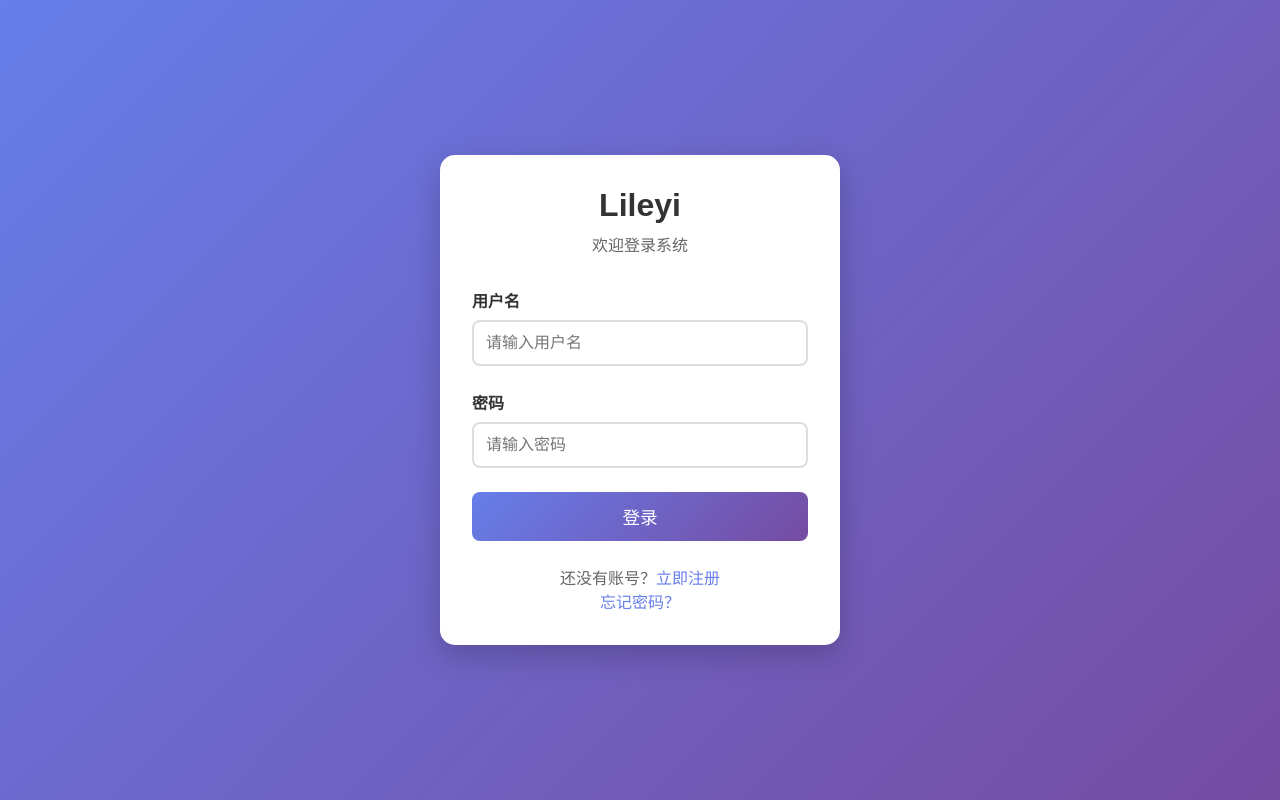
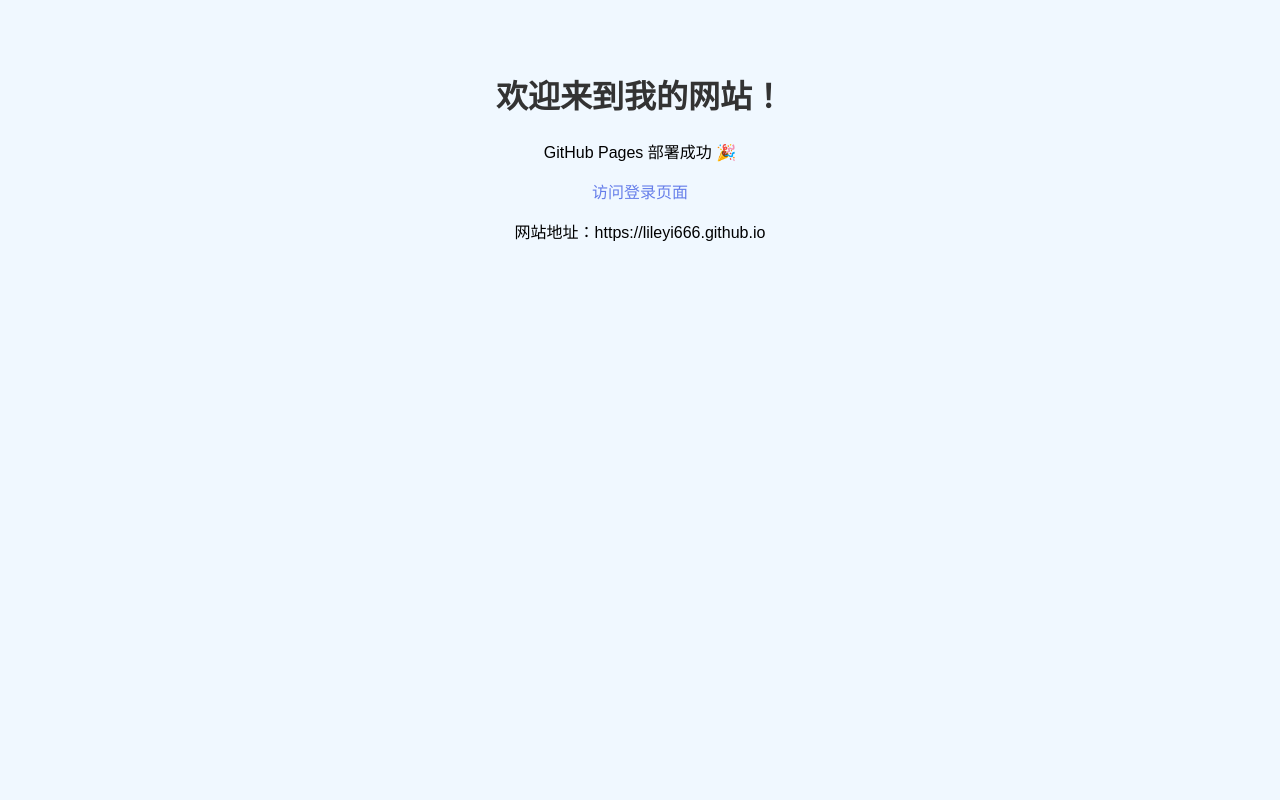
Before and after one commit to lileyi666/lileyi666.github.io, a plain HTML site: page index.html in a window 1280 px wide. Drawn offline with Linux system fonts and the light colour scheme.

Commit message:
Update index.html

```diff
--- a/index.html
+++ b/index.html
@@ -1,187 +1,32 @@
 <!DOCTYPE html>
-<html lang="zh-CN">
+<html>
 <head>
-    <meta charset="UTF-8">
-    <meta name="viewport" content="width=device-width, initial-scale=1.0">
-    <title>Lileyi - 登录页面</title>
+    <title>我的GitHub网站</title>
     <style>
-        * {
-            margin: 0;
-            padding: 0;
-            box-sizing: border-box;
+        body {
+            font-family: Arial, sans-serif;
+            max-width: 800px;
+            margin: 0 auto;
+            padding: 50px;
+            text-align: center;
+            background: #f0f8ff;
         }
-
-        body {
-            font-family: 'Arial', sans-serif;
-            background: linear-gradient(135deg, #667eea 0%, #764ba2 100%);
-            height: 100vh;
-            display: flex;
-            justify-content: center;
-            align-items: center;
+        h1 {
+            color: #333;
         }
-
-        .login-container {
-            background: white;
-            padding: 2rem;
-            border-radius: 15px;
-            box-shadow: 0 10px 30px rgba(0, 0, 0, 0.2);
-            width: 100%;
-            max-width: 400px;
-        }
-
-        .login-header {
-            text-align: center;
-            margin-bottom: 2rem;
-        }
-
-        .login-header h1 {
-            color: #333;
-            font-size: 2rem;
-            margin-bottom: 0.5rem;
-        }
-
-        .login-header p {
-            color: #666;
-            font-size: 1rem;
-        }
-
-        .form-group {
-            margin-bottom: 1.5rem;
-        }
-
-        .form-group label {
-            display: block;
-            margin-bottom: 0.5rem;
-            color: #333;
-            font-weight: bold;
-        }
-
-        .form-group input {
-            width: 100%;
-            padding: 12px;
-            border: 2px solid #ddd;
-            border-radius: 8px;
-            font-size: 1rem;
-            transition: border-color 0.3s ease;
-        }
-
-        .form-group input:focus {
-            outline: none;
-            border-color: #667eea;
-        }
-
-        .login-btn {
-            width: 100%;
-            padding: 12px;
-            background: linear-gradient(135deg, #667eea, #764ba2);
-            color: white;
-            border: none;
-            border-radius: 8px;
-            font-size: 1.1rem;
-            cursor: pointer;
-            transition: transform 0.2s ease;
-        }
-
-        .login-btn:hover {
-            transform: translateY(-2px);
-        }
-
-        .login-footer {
-            text-align: center;
-            margin-top: 1.5rem;
-            color: #666;
-        }
-
-        .login-footer a {
+        a {
             color: #667eea;
             text-decoration: none;
         }
-
-        .error-message {
-            color: #e74c3c;
-            font-size: 0.9rem;
-            margin-top: 0.5rem;
-            display: none;
-        }
-
-        .success-message {
-            color: #27ae60;
-            font-size: 0.9rem;
-            margin-top: 0.5rem;
-            display: none;
+        a:hover {
+            text-decoration: underline;
         }
     </style>
 </head>
 <body>
-    <div class="login-container">
-        <div class="login-header">
-            <h1>Lileyi</h1>
-            <p>欢迎登录系统</p>
-        </div>
-
-        <form id="loginForm">
-            <div class="form-group">
-                <label for="username">用户名</label>
-                <input type="text" id="username" placeholder="请输入用户名" required>
-            </div>
-
-            <div class="form-group">
-                <label for="password">密码</label>
-                <input type="password" id="password" placeholder="请输入密码" required>
-            </div>
-
-            <div class="error-message" id="errorMessage">
-                用户名或密码错误！
-            </div>
-
-            <div class="success-message" id="successMessage">
-                登录成功！正在跳转...
-            </div>
-
-            <button type="submit" class="login-btn">登录</button>
-        </form>
-
-        <div class="login-footer">
-            <p>还没有账号？<a href="#">立即注册</a></p>
-            <p><a href="#">忘记密码？</a></p>
-        </div>
-    </div>
-
-    <script>
-        document.getElementById('loginForm').addEventListener('submit', function(e) {
-            e.preventDefault();
-
-            const username = document.getElementById('username').value;
-            const password = document.getElementById('password').value;
-            const errorMessage = document.getElementById('errorMessage');
-            const successMessage = document.getElementById('successMessage');
-
-            // 隐藏之前的消息
-            errorMessage.style.display = 'none';
-            successMessage.style.display = 'none';
-
-            // 简单的验证逻辑
-            if (username === 'lileyi' && password === '123456') {
-                successMessage.style.display = 'block';
-                // 模拟登录成功
-                setTimeout(() => {
-                    alert('登录成功！欢迎 ' + username);
-                    // 这里可以添加页面跳转逻辑
-                    // window.location.href = 'dashboard.html';
-                }, 1000);
-            } else {
-                errorMessage.style.display = 'block';
-            }
-        });
-
-        // 输入时隐藏错误信息
-        document.getElementById('username').addEventListener('input', function() {
-            document.getElementById('errorMessage').style.display = 'none';
-        });
-
-        document.getElementById('password').addEventListener('input', function() {
-            document.getElementById('errorMessage').style.display = 'none';
-        });
-    </script>
+    <h1>欢迎来到我的网站！</h1>
+    <p>GitHub Pages 部署成功 🎉</p>
+    <p><a href="Illeyi.html">访问登录页面</a></p>
+    <p>网站地址：https://lileyi666.github.io</p>
 </body>
 </html>
```
